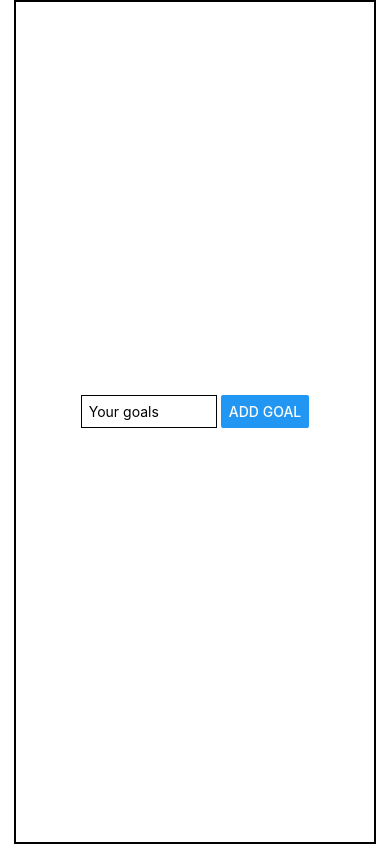
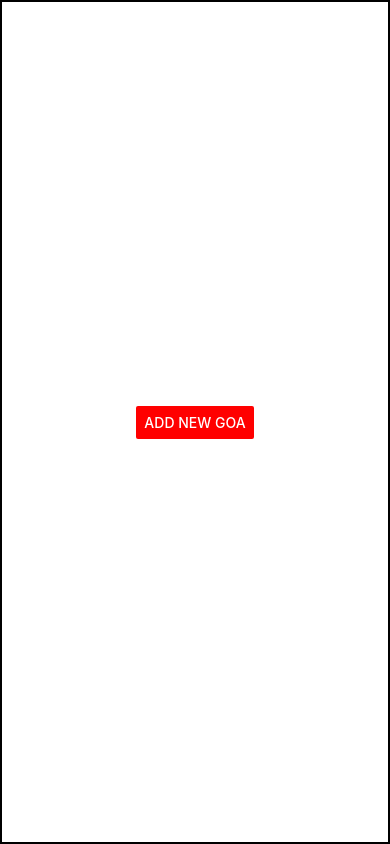
Before and after one commit to Vehementz/ReactNativeTrainingAll, a React Native app: screen / in a window 390 px wide. Built offline with nearby package versions, Linux system fonts and the light colour scheme.

Commit message:
button to show modale

```diff
--- a/App.js
+++ b/App.js
@@ -7,8 +7,15 @@ import GoalInput from './components/GoalInput';
 
 export default function App() {
 
+  const [modalIsVisible, setModalIsVisible] = useState(false);
 
   const [courseGoals, setCourseGoals] = useState([]);
+
+
+  function startAddGoalHandler() {
+    setModalIsVisible(true);
+  }
+
 
   function addGoalHandler(enteredGoalText) {
     setCourseGoals(currentCourseGoals => [
@@ -29,8 +36,8 @@ export default function App() {
     <View style={styles.container}>
 
       <View style={styles.globalContainer}>
-
-      <GoalInput onAddGoal={addGoalHandler} />
+      <Button title="Add new Goa" color="red" onPress={startAddGoalHandler}/>
+      { modalIsVisible && <GoalInput onAddGoal={addGoalHandler} />}
 
       </View>
       <View style={styles.goalsContainer}>
@@ -71,6 +78,7 @@ const styles = StyleSheet.create({
     alignItems: "center",
     margin: "auto",
     borderWidth: 2,
+    width: "100%"
   },
   globalContainer: {
     width: "100%",
--- a/components/GoalInput.js
+++ b/components/GoalInput.js
@@ -1,5 +1,5 @@
 import { useState } from "react";
-import { View, TextInput, Button, StyleSheet } from "react-native"
+import { View, TextInput, Button, StyleSheet, Modal } from "react-native"
 
 
 function GoalInput(props) {
@@ -17,6 +17,7 @@ function GoalInput(props) {
     }
 
     return (
+        <Modal>
             <View style={styles.inputContainer}>
                 <TextInput
                     style={styles.textInput}
@@ -30,6 +31,8 @@ function GoalInput(props) {
                     onPress={addGoalHandler}
                 />
             </View>
+        </Modal>
+
     )
 }
 
@@ -41,7 +44,7 @@ const styles = StyleSheet.create({
         backgroundColor: "white",
         flexDirection: "row",
         marginBottom: 14,
-        width: "70%",
+        width: "100%",
         paddingBottom: 7,
         margin: "auto",
         alignContent: "center",
@@ -52,7 +55,7 @@ const styles = StyleSheet.create({
         borderWidth: 1,
         flexDirection: "row",
         padding: 7,
-        width: "100%",
+        width: "50%",
         marginRight: 4
     },
 })
```
Lines whose indentation alone changed are shown as unchanged.
